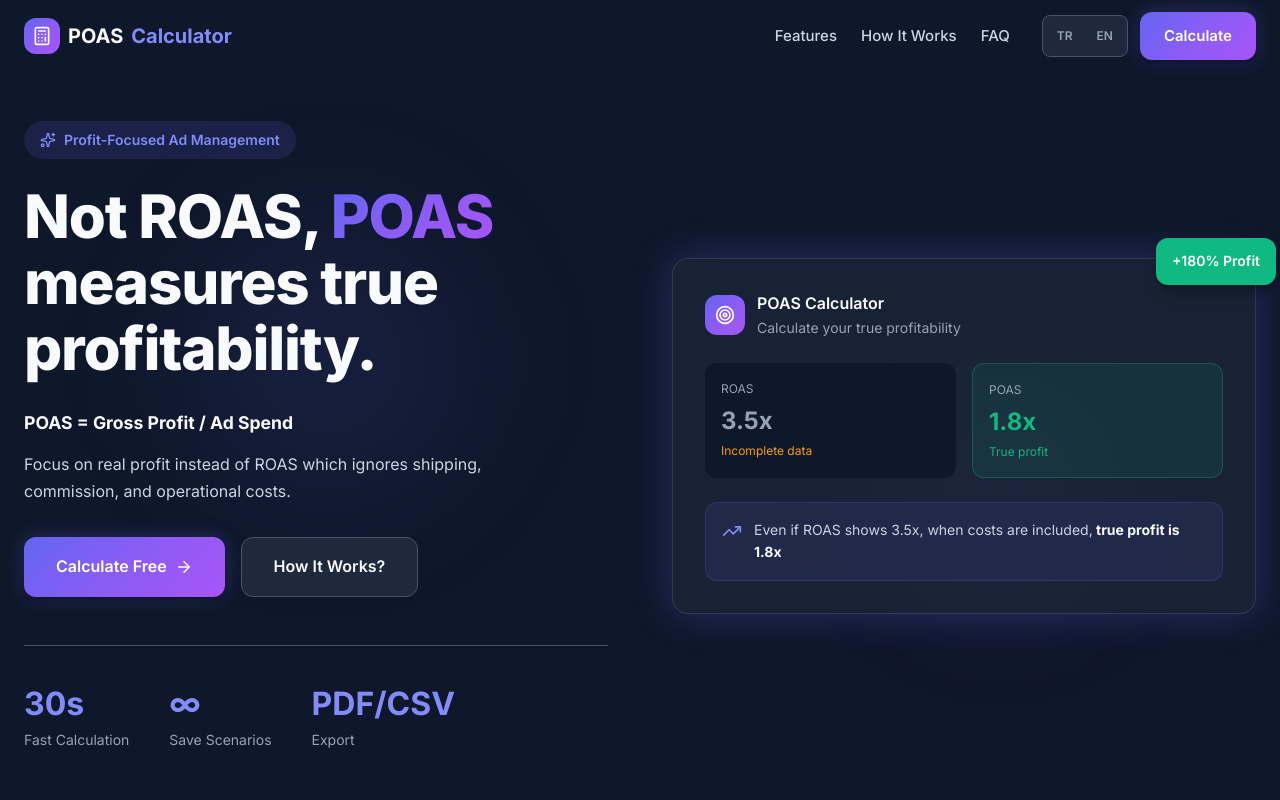
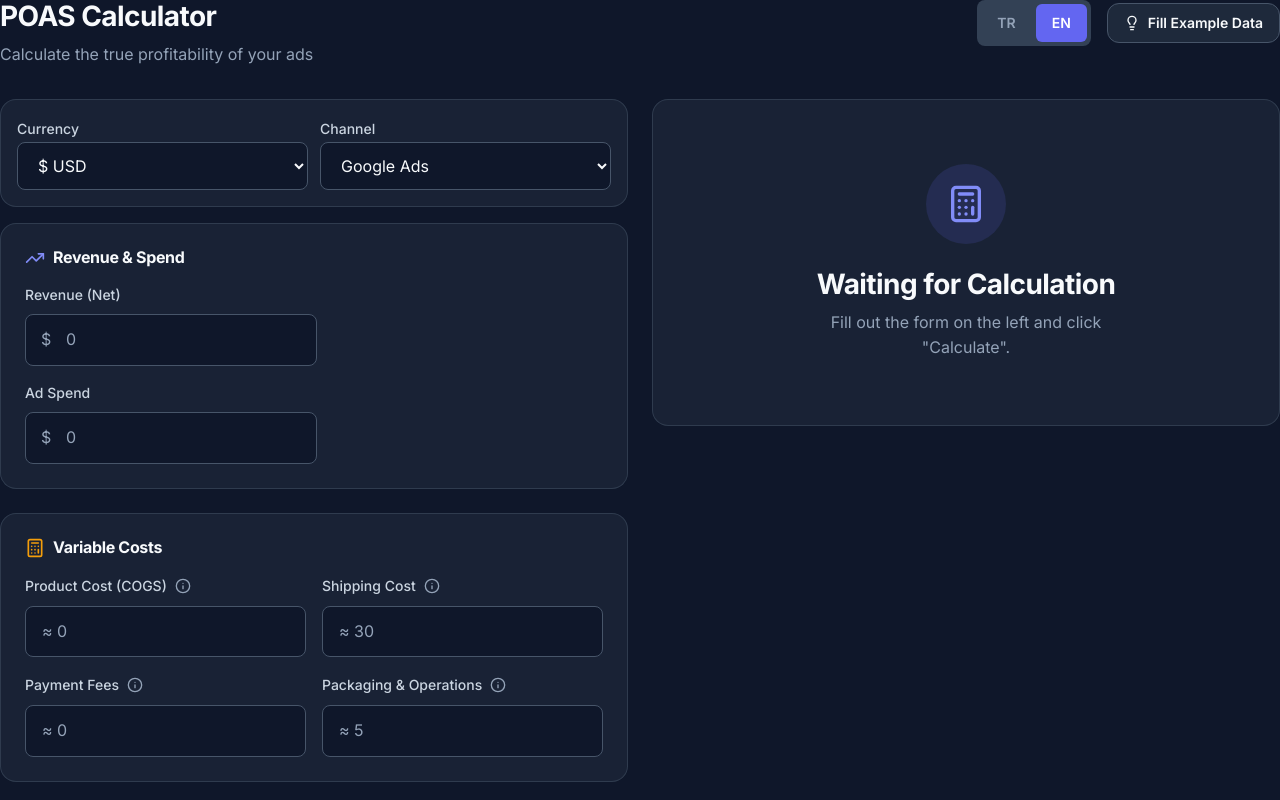
Before and after one commit to ulusalcagdass/poas-hesaplayici, a Next.js app: page /calculator in a window 1280 px wide. Shown: the top 800 px of the page. Built offline with nearby package versions, Linux system fonts and the light colour scheme.

Commit message:
fix: Correct URL structure - / + /hesaplayici for TR, /en + /calculator for EN (no middleware, simple routes)

```diff
--- a/src/app/[locale]/calculator/page.tsx
+++ /dev/null
@@ -1,5 +0,0 @@
-import HesaplayiciPage from '@/app/(dashboard)/hesaplayici/page';
-
-export default function CalculatorPage() {
-    return <HesaplayiciPage />;
-}
--- a/src/app/[locale]/hesaplayici/page.tsx
+++ /dev/null
@@ -1,5 +0,0 @@
-import HesaplayiciPage from '@/app/(dashboard)/hesaplayici/page';
-
-export default function TRCalculatorPage() {
-    return <HesaplayiciPage />;
-}
--- a/src/app/[locale]/layout.tsx
+++ /dev/null
@@ -1,87 +0,0 @@
-import type { Metadata } from "next";
-import "../globals.css";
-import Providers from "@/components/Providers";
-
-type Locale = 'tr' | 'en';
-
-export async function generateStaticParams() {
-    return [{ locale: 'tr' }, { locale: 'en' }];
-}
-
-export async function generateMetadata({
-    params,
-}: {
-    params: Promise<{ locale: string }>;
-}): Promise<Metadata> {
-    const { locale } = await params;
-
-    if (locale === 'en') {
-        return {
-            title: "POAS Calculator | Measure True Ad Profitability",
-            description: "Not ROAS, use POAS to measure the true profitability of your ads. Gross profit-based ad performance analysis, scenario saving, and reporting.",
-            keywords: ["POAS", "ROAS", "ad profitability", "e-commerce", "digital marketing", "gross profit"],
-            authors: [{ name: "POAS Calculator" }],
-            openGraph: {
-                title: "POAS Calculator | Measure True Ad Profitability",
-                description: "Not ROAS, use POAS to measure the true profitability of your ads.",
-                type: "website",
-                locale: "en_US",
-            },
-            alternates: {
-                languages: {
-                    'tr': '/',
-                    'en': '/en',
-                },
-            },
-        };
-    }
-
-    return {
-        title: "POAS Hesaplayıcı | Gerçek Reklam Kârlılığını Ölç",
-        description: "ROAS değil, POAS ile reklamlarınızın gerçek kârlılığını ölçün. Brüt kâr bazlı reklam performansı analizi, senaryo kaydetme ve raporlama.",
-        keywords: ["POAS", "ROAS", "reklam kârlılığı", "e-ticaret", "dijital pazarlama", "brüt kâr"],
-        authors: [{ name: "POAS Hesaplayıcı" }],
-        openGraph: {
-            title: "POAS Hesaplayıcı | Gerçek Reklam Kârlılığını Ölç",
-            description: "ROAS değil, POAS ile reklamlarınızın gerçek kârlılığını ölçün.",
-            type: "website",
-            locale: "tr_TR",
-        },
-        alternates: {
-            languages: {
-                'tr': '/',
-                'en': '/en',
-            },
-        },
-    };
-}
-
-export default async function LocaleLayout({
-    children,
-    params,
-}: {
-    children: React.ReactNode;
-    params: Promise<{ locale: string }>;
-}) {
-    const { locale } = await params;
-
-    return (
-        <html lang={locale === 'en' ? 'en' : 'tr'}>
-            <head>
-                <link rel="preconnect" href="https://fonts.googleapis.com" />
-                <link rel="preconnect" href="https://fonts.gstatic.com" crossOrigin="anonymous" />
-                <link
-                    href="https://fonts.googleapis.com/css2?family=Inter:wght@400;500;600;700;800&display=swap"
-                    rel="stylesheet"
-                />
-                {/* hreflang tags for SEO */}
-                <link rel="alternate" hrefLang="tr" href="https://poas-hesaplayici.onrender.com/tr" />
-                <link rel="alternate" hrefLang="en" href="https://poas-hesaplayici.onrender.com/en" />
-                <link rel="alternate" hrefLang="x-default" href="https://poas-hesaplayici.onrender.com/tr" />
-            </head>
-            <body>
-                <Providers initialLocale={locale as Locale}>{children}</Providers>
-            </body>
-        </html>
-    );
-}
--- /dev/null
+++ b/src/app/calculator/page.tsx
@@ -0,0 +1,16 @@
+'use client';
+
+import { useEffect } from 'react';
+import { useLanguage } from '@/lib/i18n';
+import HesaplayiciPage from '@/app/(dashboard)/hesaplayici/page';
+
+export default function CalculatorPage() {
+    const { setLanguage } = useLanguage();
+
+    // Set language to English when this page loads
+    useEffect(() => {
+        setLanguage('en');
+    }, [setLanguage]);
+
+    return <HesaplayiciPage />;
+}
--- a/src/app/[locale]/page.tsx
+++ b/src/app/en/page.tsx
@@ -1,3 +1,7 @@
+'use client';
+
+import { useEffect } from 'react';
+import { useLanguage } from '@/lib/i18n';
 import {
     Navbar,
     Hero,
@@ -9,7 +13,14 @@ import {
     Footer,
 } from '@/components/landing';
 
-export default function LocaleHome() {
+export default function EnglishHome() {
+    const { setLanguage } = useLanguage();
+
+    // Set language to English when this page loads
+    useEffect(() => {
+        setLanguage('en');
+    }, [setLanguage]);
+
     return (
         <main>
             <Navbar />
--- a/src/components/landing/Footer.tsx
+++ b/src/components/landing/Footer.tsx
@@ -13,7 +13,7 @@ export default function Footer() {
                 { label: 'Özellikler', href: '#features' },
                 { label: 'Nasıl Çalışır', href: '#how-it-works' },
                 { label: 'SSS', href: '#faq' },
-                { label: 'Hesaplayıcı', href: '/tr/hesaplayici' },
+                { label: 'Hesaplayıcı', href: '/hesaplayici' },
             ],
             resources: [
                 { label: 'POAS Rehberi', href: '#' },
@@ -32,7 +32,7 @@ export default function Footer() {
                 { label: 'Features', href: '#features' },
                 { label: 'How It Works', href: '#how-it-works' },
                 { label: 'FAQ', href: '#faq' },
-                { label: 'Calculator', href: '/en/calculator' },
+                { label: 'Calculator', href: '/hesaplayici' },
             ],
             resources: [
                 { label: 'POAS Guide', href: '#' },
--- a/src/components/landing/Hero.tsx
+++ b/src/components/landing/Hero.tsx
@@ -122,7 +122,7 @@ export default function Hero() {
                                 flexWrap: 'wrap',
                             }}
                         >
-                            <Link href={language === 'en' ? '/en/calculator' : '/tr/hesaplayici'} className="btn btn-primary btn-lg">
+                            <Link href="/hesaplayici" className="btn btn-primary btn-lg">
                                 {language === 'tr' ? 'Ücretsiz Hesapla' : 'Calculate Free'}
                                 <ArrowRight size={18} />
                             </Link>
--- a/src/components/landing/HowItWorks.tsx
+++ b/src/components/landing/HowItWorks.tsx
@@ -232,7 +232,7 @@ export default function HowItWorks() {
 
                 {/* CTA */}
                 <div style={{ textAlign: 'center', marginTop: '3rem' }}>
-                    <Link href={language === 'en' ? '/en/calculator' : '/tr/hesaplayici'} className="btn btn-primary btn-lg">
+                    <Link href="/hesaplayici" className="btn btn-primary btn-lg">
                         {language === 'tr' ? 'Hemen Hesapla' : 'Calculate Now'}
                         <ArrowRight size={18} />
                     </Link>
--- a/src/components/landing/Navbar.tsx
+++ b/src/components/landing/Navbar.tsx
@@ -148,7 +148,7 @@ export default function Navbar() {
                                 }}
                             >
                                 <LanguageSelector />
-                                <Link href={language === 'en' ? '/en/calculator' : '/tr/hesaplayici'} className="btn btn-primary">
+                                <Link href="/hesaplayici" className="btn btn-primary">
                                     {language === 'tr' ? 'Hesapla' : 'Calculate'}
                                 </Link>
                             </div>
@@ -277,7 +277,7 @@ export default function Navbar() {
                     <div className="mobile-menu-cta">
                         <LanguageSelector />
                         <Link
-                            href={language === 'en' ? '/en/calculator' : '/tr/hesaplayici'}
+                            href="/hesaplayici"
                             onClick={closeMobileMenu}
                             className="btn btn-primary btn-lg"
                         >
--- a/src/middleware.ts
+++ /dev/null
@@ -1,87 +0,0 @@
-import { NextResponse } from 'next/server';
-import type { NextRequest } from 'next/server';
-
-const locales = ['tr', 'en'];
-const defaultLocale = 'tr';
-
-// Get locale from cookie, Accept-Language header, or default
-function getLocale(request: NextRequest): string {
-    // Check cookie first
-    const cookieLocale = request.cookies.get('NEXT_LOCALE')?.value;
-    if (cookieLocale && locales.includes(cookieLocale)) {
-        return cookieLocale;
-    }
-
-    // Check Accept-Language header
-    const acceptLanguage = request.headers.get('Accept-Language');
-    if (acceptLanguage) {
-        const preferredLocale = acceptLanguage
-            .split(',')
-            .map((lang) => lang.split(';')[0].trim().substring(0, 2).toLowerCase())
-            .find((lang) => locales.includes(lang));
-        if (preferredLocale) {
-            return preferredLocale;
-        }
-    }
-
-    return defaultLocale;
-}
-
-export function middleware(request: NextRequest) {
-    const { pathname } = request.nextUrl;
-
-    // Skip for API routes, static files, and Next.js internals
-    if (
-        pathname.startsWith('/api') ||
-        pathname.startsWith('/_next') ||
-        pathname.startsWith('/favicon') ||
-        pathname.includes('.') ||
-        pathname.startsWith('/review')
-    ) {
-        return NextResponse.next();
-    }
-
-    // Check if pathname already has a locale
-    const pathnameHasLocale = locales.some(
-        (locale) => pathname.startsWith(`/${locale}/`) || pathname === `/${locale}`
-    );
-
-    if (pathnameHasLocale) {
-        // Extract locale and set cookie
-        const locale = pathname.split('/')[1];
-        const response = NextResponse.next();
-        response.cookies.set('NEXT_LOCALE', locale, { path: '/', maxAge: 60 * 60 * 24 * 365 });
-        return response;
-    }
-
-    // Redirect to locale-prefixed path
-    const locale = getLocale(request);
-    const newUrl = request.nextUrl.clone();
-
-    // Map routes for English
-    if (locale === 'en') {
-        if (pathname === '/hesaplayici') {
-            newUrl.pathname = `/en/calculator`;
-        } else if (pathname === '/senaryolar') {
-            newUrl.pathname = `/en/scenarios`;
-        } else {
-            newUrl.pathname = `/en${pathname}`;
-        }
-    } else {
-        newUrl.pathname = `/tr${pathname}`;
-    }
-
-    const response = NextResponse.redirect(newUrl);
-    response.cookies.set('NEXT_LOCALE', locale, { path: '/', maxAge: 60 * 60 * 24 * 365 });
-    return response;
-}
-
-export const config = {
-    matcher: [
-        // Match all pathnames except:
-        // - /api (API routes)
-        // - /_next (Next.js internals)
-        // - /favicon.ico, /robots.txt, etc.
-        '/((?!api|_next/static|_next/image|favicon.ico|robots.txt|sitemap.xml).*)',
-    ],
-};
```
